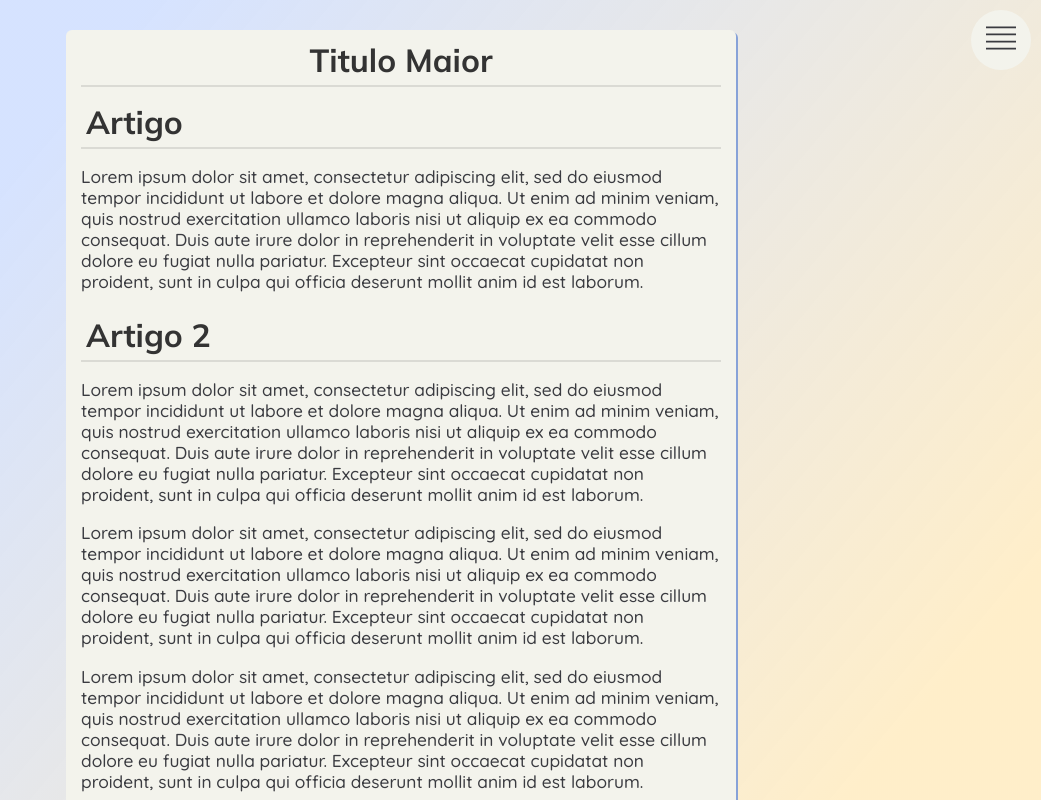
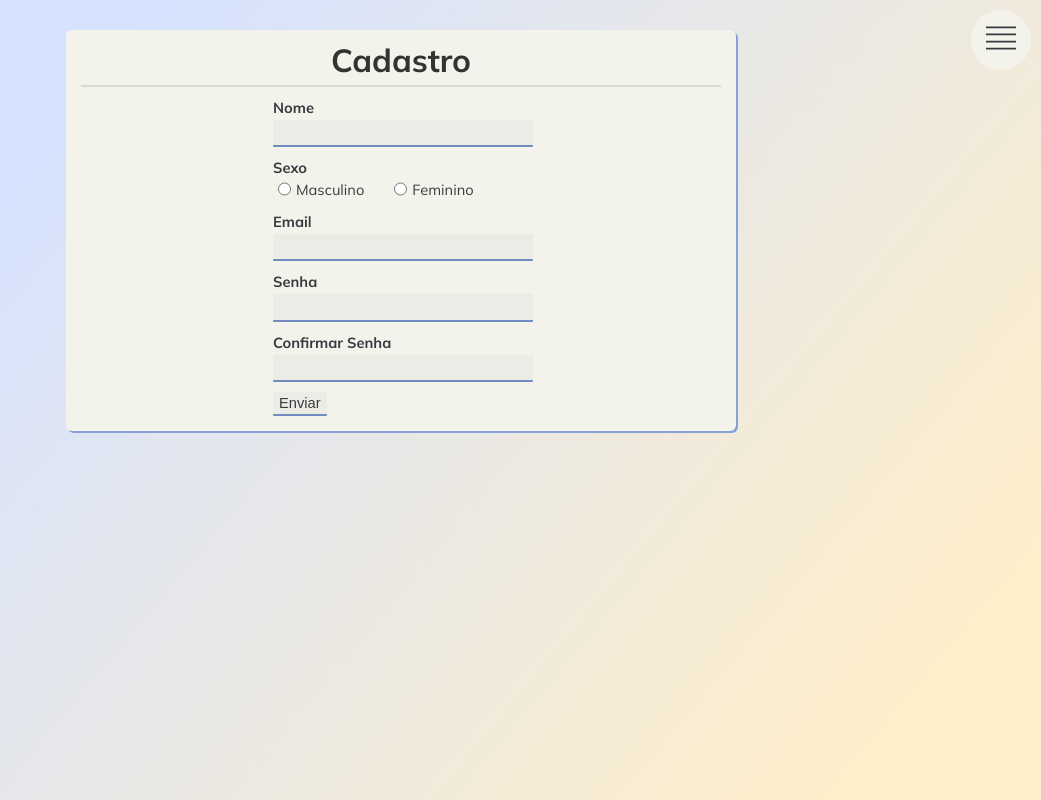
Before and after one commit to CaduVarela/CadastroReact, a React (Create React App) app in the folder cadastro/: page / in a window 1280 px wide. Shown: the top 800 px of the page, without its empty margins (239-1280 px from the left). Built offline with nearby package versions, Linux system fonts and the light colour scheme.

Commit message:
Tela de Cadastro

```diff
--- a/cadastro/src/App.js
+++ b/cadastro/src/App.js
@@ -2,6 +2,7 @@ import './App.css';
 
 import {useState, useEffect} from "react";
 import DropdownMenu from "./components/DropdownMenu";
+import SignupScreen from './components/SignupScreen';
 
 function App() {
 
@@ -15,40 +16,17 @@ function App() {
     <div className="app">
       <DropdownMenu>
         <li>
-          <a href="./index.php">Home</a>
+          <a href="#">Home</a>
         </li>
         <li>
-          <a href="./signup.php">Signup</a>
+          <a href="#">Signup</a>
         </li>
         <li>
-          <a href="./login.php">Login</a>
+          <a href="#">Login</a>
         </li>
       </DropdownMenu>
-      <div className="panel">
-        <h1 className="center">Titulo Maior</h1>
-        <article>
-            <div>
-                <h1>Artigo</h1>
-            </div>
-            <div>
-                <p>Lorem ipsum dolor sit amet, consectetur adipiscing elit, sed do eiusmod tempor incididunt ut labore et dolore magna aliqua. Ut enim ad minim veniam, quis nostrud exercitation ullamco laboris nisi ut aliquip ex ea commodo consequat. Duis aute irure dolor in reprehenderit in voluptate velit esse cillum dolore eu fugiat nulla pariatur. Excepteur sint occaecat cupidatat non proident, sunt in culpa qui officia deserunt mollit anim id est laborum.</p>
-            </div>
-        </article>
-        <article>
-            <div>
-                <h1>Artigo 2</h1>
-            </div>
-            <div>
-                <p>Lorem ipsum dolor sit amet, consectetur adipiscing elit, sed do eiusmod tempor incididunt ut labore et dolore magna aliqua. Ut enim ad minim veniam, quis nostrud exercitation ullamco laboris nisi ut aliquip ex ea commodo consequat. Duis aute irure dolor in reprehenderit in voluptate velit esse cillum dolore eu fugiat nulla pariatur. Excepteur sint occaecat cupidatat non proident, sunt in culpa qui officia deserunt mollit anim id est laborum.</p>
 
-                <p>Lorem ipsum dolor sit amet, consectetur adipiscing elit, sed do eiusmod tempor incididunt ut labore et dolore magna aliqua. Ut enim ad minim veniam, quis nostrud exercitation ullamco laboris nisi ut aliquip ex ea commodo consequat. Duis aute irure dolor in reprehenderit in voluptate velit esse cillum dolore eu fugiat nulla pariatur. Excepteur sint occaecat cupidatat non proident, sunt in culpa qui officia deserunt mollit anim id est laborum.</p>
-
-                <p>Lorem ipsum dolor sit amet, consectetur adipiscing elit, sed do eiusmod tempor incididunt ut labore et dolore magna aliqua. Ut enim ad minim veniam, quis nostrud exercitation ullamco laboris nisi ut aliquip ex ea commodo consequat. Duis aute irure dolor in reprehenderit in voluptate velit esse cillum dolore eu fugiat nulla pariatur. Excepteur sint occaecat cupidatat non proident, sunt in culpa qui officia deserunt mollit anim id est laborum.</p>
-
-                <p>Lorem ipsum dolor sit amet, consectetur adipiscing elit, sed do eiusmod tempor incididunt ut labore et dolore magna aliqua. Ut enim ad minim veniam, quis nostrud exercitation ullamco laboris nisi ut aliquip ex ea commodo consequat. Duis aute irure dolor in reprehenderit in voluptate velit esse cillum dolore eu fugiat nulla pariatur. Excepteur sint occaecat cupidatat non proident, sunt in culpa qui officia deserunt mollit anim id est laborum.</p>
-            </div>
-        </article>
-      </div>
+      <SignupScreen/>
     </div>
   );
 }
--- /dev/null
+++ b/cadastro/src/components/Form.css
@@ -0,0 +1,82 @@
+@charset "UTF8";
+
+/*
+.form-cadastro {
+    display: block;
+    width: 100%;
+    margin-top: 10px;
+    margin-left: 5%;
+}
+*/
+
+.form-cadastro {
+    display: block;
+    width: 40%;
+    min-width: 245px;
+    margin: 10px auto 0;
+}
+
+form input {
+    display: block;
+
+    background-color: var(--panel);
+    border: none;
+    border-bottom: 2px solid var(--blue);
+    border-radius: 1px;
+    /*box-shadow: 0px 1px 3px rgba(0, 0, 0, .3);*/
+
+    color: var(--text);
+    margin-bottom: 10px;
+    margin-top: 3px;
+    font-size: 11pt;
+    height: 1.6em;
+
+    outline: none;
+}
+
+.dark form input {
+    background-color: rgba(90, 90, 90, 0.1);
+}
+
+.light form input {
+    background-color: rgba(180, 180, 180, 0.1);
+}
+
+form input:focus, form input:hover {
+    background-color: rgba(0, 0, 0, .1);
+}
+
+form input[type="text"], form input[type="password"], form input[type="email"] {
+    width: 100%;
+}
+
+.campo-sexo input, #campo-sexo label {
+    display: inline;
+    cursor: pointer;
+    box-shadow: none;
+}
+
+.campo-sexo input {
+    margin-top: 10px;
+    margin-right: 5px;
+}
+
+.campo-sexo label {
+    margin-right: 25px;
+}
+
+.campo-sexo label::selection {
+    background-color: none;
+}
+
+.campo-sexo {
+    display: flex;
+    vertical-align: middle;
+    align-items: center;
+    margin-top: -10px;
+}
+
+form label {
+    font-family: 'Mulish', sans-serif;
+    font-size: 11pt;
+}
--- /dev/null
+++ b/cadastro/src/components/SignupScreen.js
@@ -0,0 +1,38 @@
+import './Form.css';
+
+const SignupScreen = () => {
+    return(
+        <div className="panel">
+            <h1 className="center">Cadastro</h1>
+            <form className="form-cadastro" action="">
+                <label htmlFor="campo-nome" className="bold">Nome</label>
+                <input type="text" name="campo-nome" className="campo-nome" required/>
+
+                <label htmlFor="campo-sexo" className="bold">Sexo</label>
+                <div className="campo-sexo">
+                    <input type="radio" name="campo-sexo" className="campo-masculino" required/>
+                    <label htmlFor="campo-masculino">Masculino</label>
+
+                    <input type="radio" name="campo-sexo" className="campo-feminino" required/>
+                    <label htmlFor="campo-feminino">Feminino</label>
+
+                    {/*<input type="radio" name="campo-sexo" className="campo-outro"/>
+                    <label htmlFor="campo-outro">Outro</label>*/}
+                </div>
+
+                <label htmlFor="campo-email" className="bold">Email</label>
+                <input type="email" name="campo-email" required/>
+
+                <label htmlFor="campo-senha" className="bold">Senha</label>
+                <input type="password" name="campo-senha" className="campo-senha" required/>
+
+                <label htmlFor="campo-confirmar" className="bold">Confirmar Senha</label>
+                <input type="password" name="campo-confirmar" className="campo-confirmar" required/>
+
+                <input type="submit" value="Enviar"/>
+            </form>
+        </div>
+    );
+}
+
+export default SignupScreen;
```
